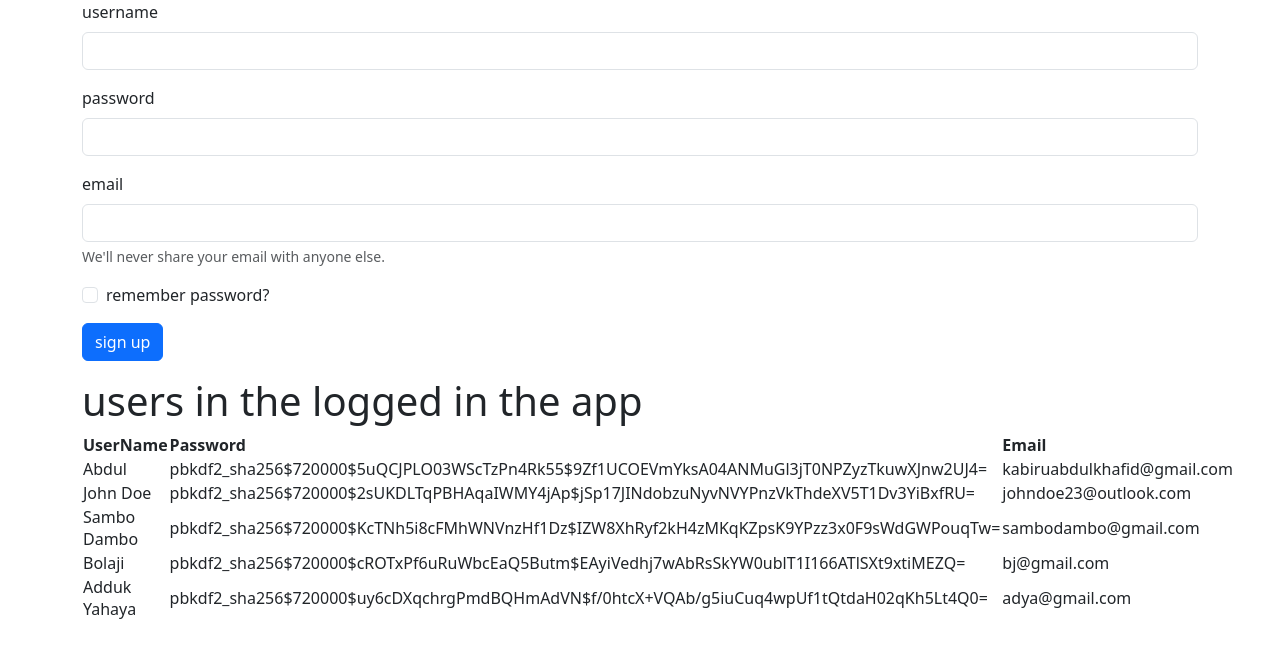
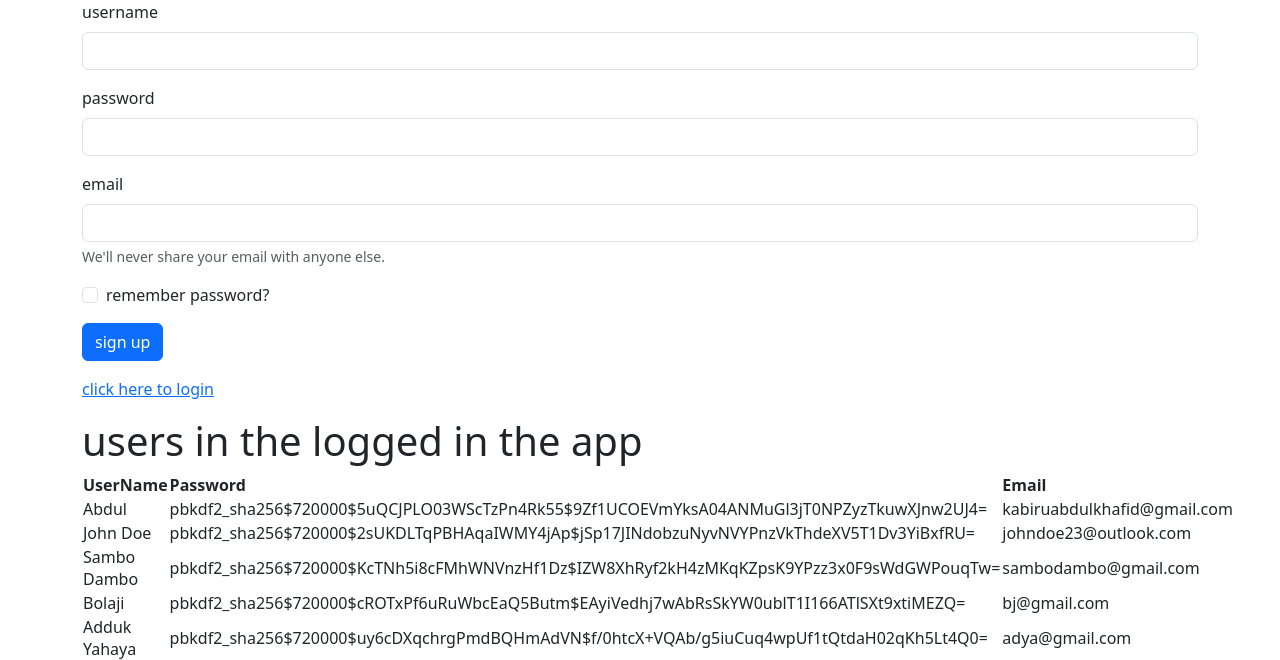
Before and after one commit to Abdulkhafid001/VUEJS-JOURNEY, a Django app: page / in a window 1280 px wide. Shown: the top 660 px of the page. Run offline with Django 5.2, Linux system fonts and the light colour scheme; data comes from the database, SQL or seed files in the repository; both versions use the stored data as it was after the commit; some libraries are stand-ins or nearby versions.

Commit message:
fixing login

```diff
--- a/VUE_APPS/MYBLOG/templates/home.html
+++ b/VUE_APPS/MYBLOG/templates/home.html
@@ -9,7 +9,8 @@
 
 <body>
     <h3 class="text-center">you are now logged in to the application!</h3>
-    <button>log out</button>
+    <!-- <button>log out</button> -->
+    <a href="{% url 'logout' %}">logout</a>
 </body>
 
 </html>
--- a/VUE_APPS/MYBLOG/templates/login.html
+++ b/VUE_APPS/MYBLOG/templates/login.html
@@ -8,6 +8,8 @@
 </head>
 
 <body>
+    <form action="{% url 'loginview' %}" method="POST">
+        {% csrf_token %}
         <div class="mb-3">
             <label for="exampleInputEmail1" class="form-label">username or email</label>
             <input type="text" name="userName" class="form-control" id="" aria-describedby="emailHelp">
@@ -19,6 +21,7 @@
         <div class="">
             <button>login</button>
         </div>
+    </form>
 </body>
 
 </html>
--- a/VUE_APPS/MYBLOG/templates/signup.html
+++ b/VUE_APPS/MYBLOG/templates/signup.html
@@ -11,7 +11,7 @@
 
 <body>
   <div class="container">
-    <form action="{% url 'loginView' %}" method="post">
+    <form action="{% url 'signupview' %}" method="post">
       {% csrf_token %}
       <div class="mb-3">
         <label for="exampleInputEmail1" class="form-label">username</label>
@@ -32,6 +32,9 @@
       </div>
       <button type="submit" class="btn btn-primary">sign up</button>
     </form>
+    <div class="mb-3">
+      <a href="{% url 'loginview' %}">click here to login</a>
+    </div>
   </div>
   <div class="container">
     <h1>users in the logged in the app</h1>
--- a/VUE_APPS/MYBLOG/urls.py
+++ b/VUE_APPS/MYBLOG/urls.py
@@ -1,6 +1,11 @@
 # get views to map to url paths
 from django.urls import path
 from MYBLOG import views
+# using the Django auth views function
+from django.contrib.auth import views as auth_views
 urlpatterns = [
     path('', views.django_auth, name='signupview'),
+    path('login', views.django_login, name='loginview'),
+    path('home/', views.home, name='homepage'),
+    path('logout/', views.home, name='logout'),
 ]
--- a/VUE_APPS/MYBLOG/views.py
+++ b/VUE_APPS/MYBLOG/views.py
@@ -1,5 +1,7 @@
-from django.shortcuts import render
+from django.http import HttpResponse
+from django.shortcuts import redirect, render
 from django.contrib.auth.models import User
+from django.contrib.auth import authenticate, login, logout
 # Create your views here.
 from MYBLOG.models import UserDetails
 
@@ -21,3 +23,35 @@ def django_auth(request):
     my_users = User.objects.all().values()
     context = {'myUsers': my_users, }
     return render(request, "signup.html", context=context)
+
+# Django log in using GET http method
+
+
+def home(request):
+    return render(request, "home.html")
+
+
+def logout(request):
+    logout(request)
+    return render(request, "signup.html")
+
+# use GET for websearch not password retrieve
+
+
+def django_login(request):
+    if request.method == 'POST':
+        user_name = request.POST['userName']
+        user_pass_word = request.POST['passWord']
+        print(user_name, user_pass_word)
+        user_email = request.GET.get('userEmail')
+        # check if user is authenticated and redirect to homepage
+        user = authenticate(request, username=user_name,
+                            password=user_pass_word)
+        # if user is found redirect to homepage
+        if user is not None:
+            # log user in
+            login(request, user)
+            return redirect(home)
+        else:
+            return HttpResponse("incorrect username or password. try again")
+    return render(request, "login.html")
```
Also changed, not shown: VUE_APPS/db.sqlite3. Lines whose indentation alone changed are shown as unchanged.
